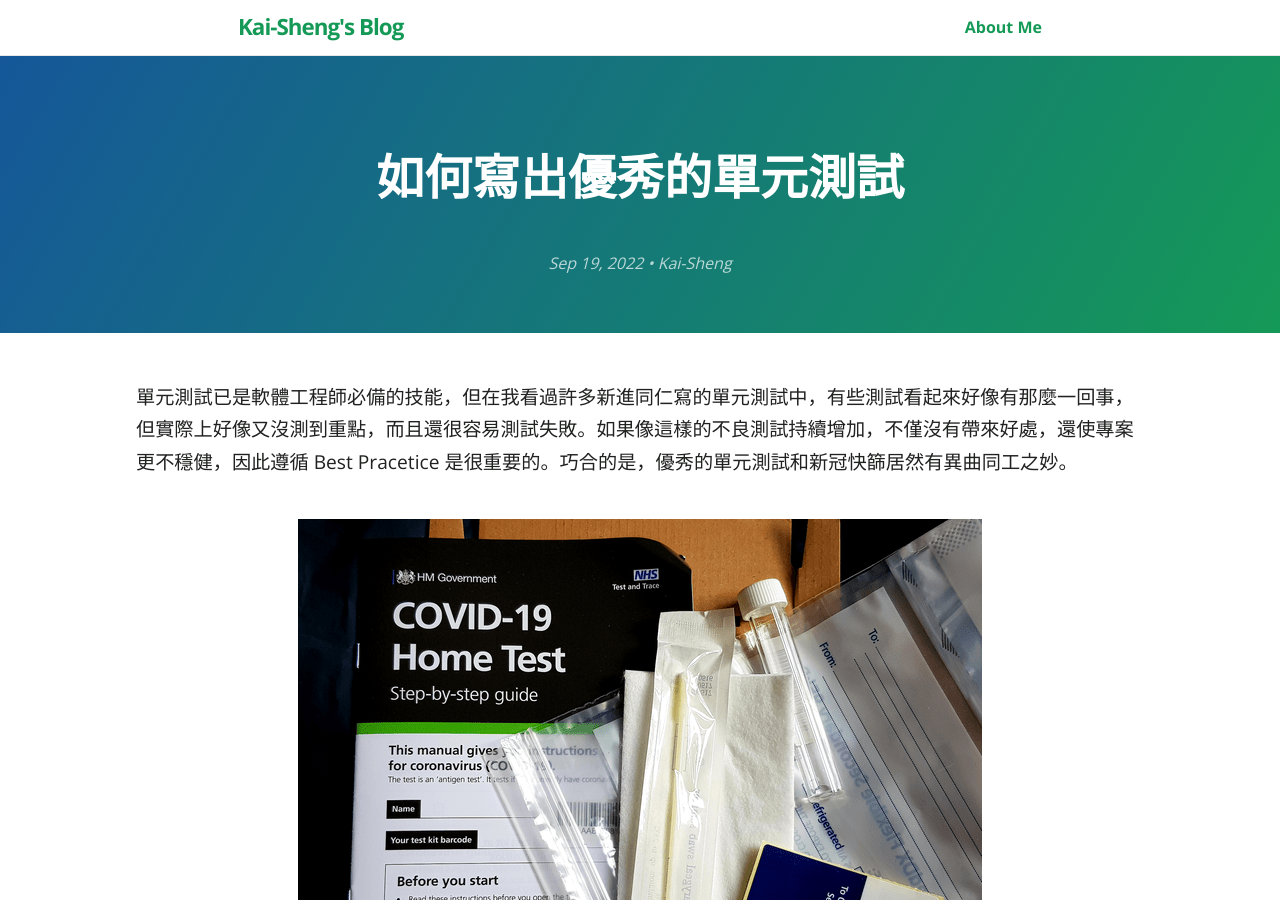
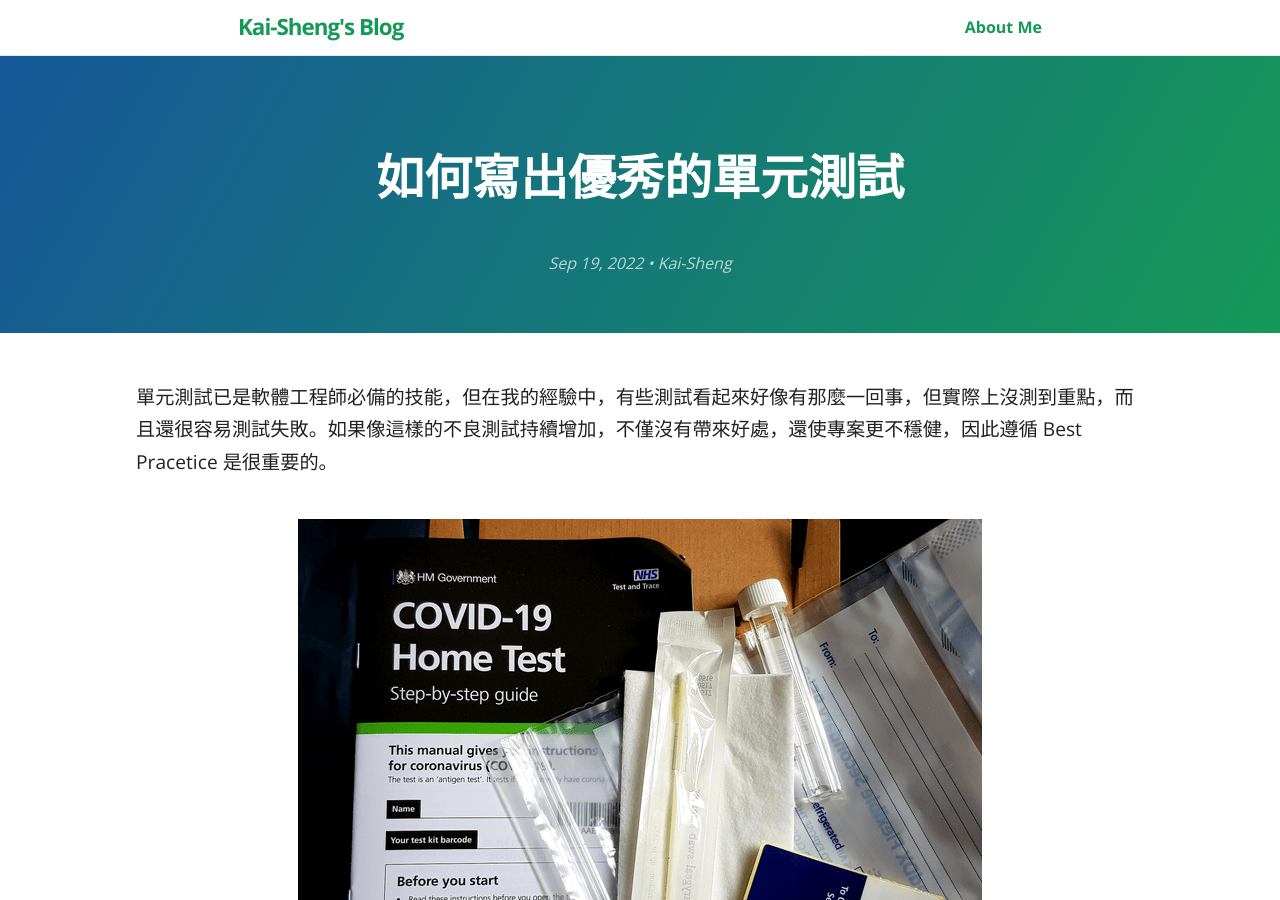
Before and after one commit to KaiSheng714/KaiSheng714.github.io, a Jekyll site: the page built from _posts/2022-09-19-good-unit-test.md, in a window 1280 px wide and 900 px high. Built offline with Jekyll 4.4.1, drawn with Linux system fonts in a browser that asks for light colours; comment, search, counter and statistics services are not loaded.

Commit message:
good-unit-test

```diff
--- a/_posts/2022-09-19-good-unit-test.md
+++ b/_posts/2022-09-19-good-unit-test.md
@@ -7,7 +7,7 @@
 image: /assets/image/good-unit-test.png
 ---
 
-單元測試已是軟體工程師必備的技能，但在我看過許多新進同仁寫的單元測試中，有些測試看起來好像有那麼一回事，但實際上好像又沒測到重點，而且還很容易測試失敗。如果像這樣的不良測試持續增加，不僅沒有帶來好處，還使專案更不穩健，因此遵循 Best Pracetice 是很重要的。巧合的是，優秀的單元測試和新冠快篩居然有異曲同工之妙。
+單元測試已是軟體工程師必備的技能，但在我的經驗中，有些測試看起來好像有那麼一回事，但實際上沒測到重點，而且還很容易測試失敗。如果像這樣的不良測試持續增加，不僅沒有帶來好處，還使專案更不穩健，因此遵循 Best Pracetice 是很重要的。
 
  ![good-unit-test](/assets/image/good-unit-test.png?style=center)
 
```
